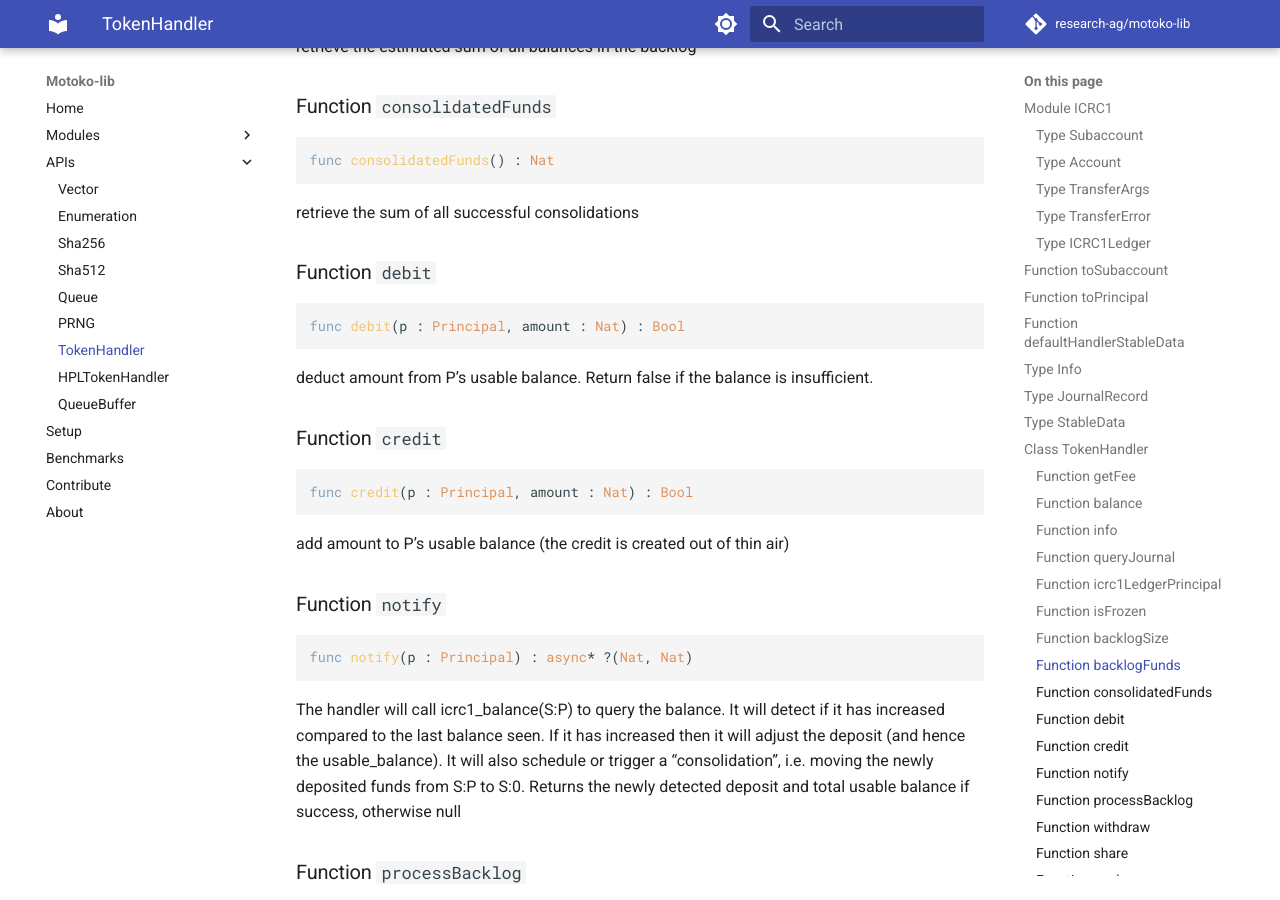
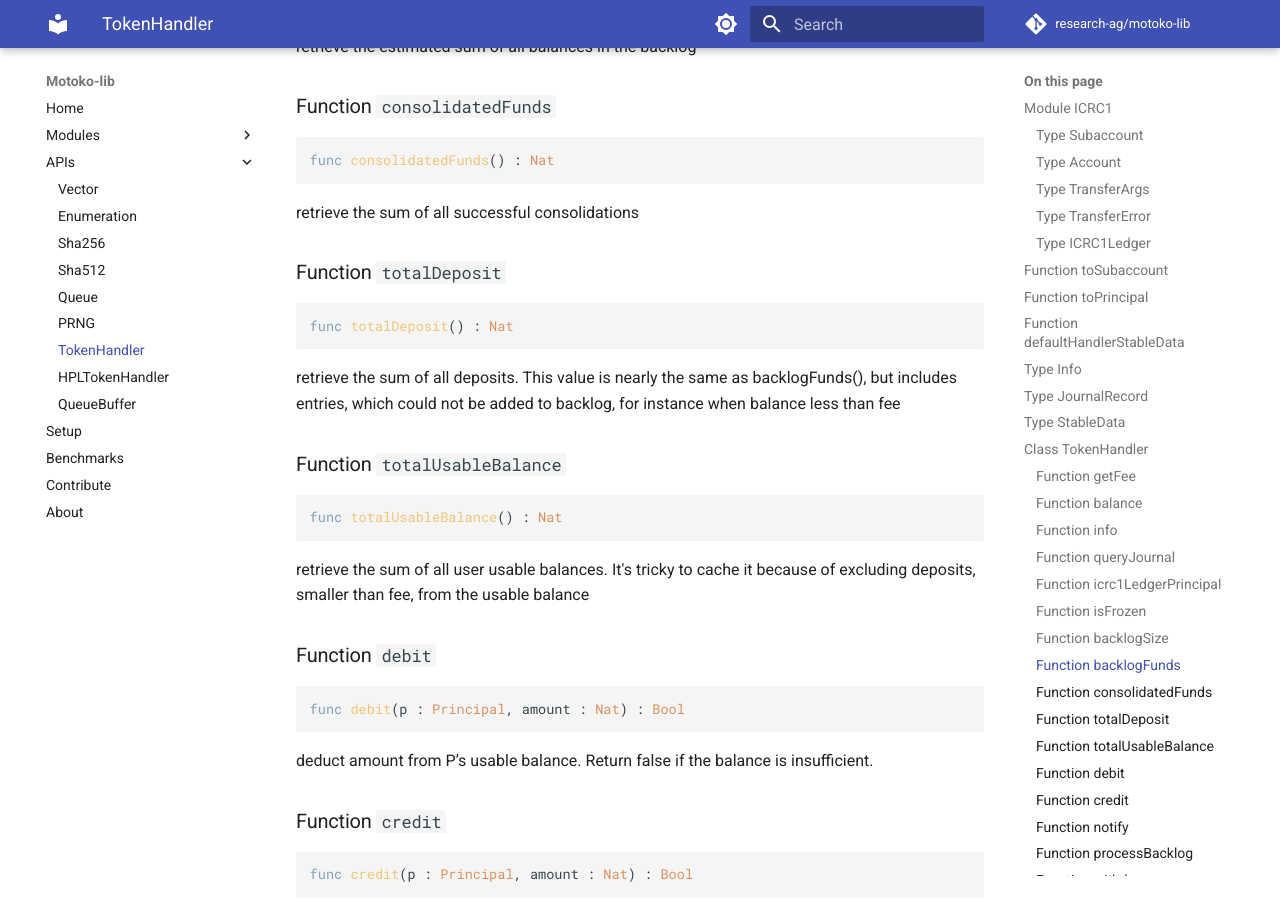
Before and after one commit to research-ag/motoko-lib, an MkDocs documentation site: the page built from docs/modoc/TokenHandler.md, in a window 1280 px wide and 900 px high, scrolled down 3260 px. Built offline with MkDocs 1.6.1 and Material for MkDocs 9.7.7, drawn with Linux system fonts in a browser that asks for light colours; comment, search, counter and statistics services are not loaded.

Commit message:
updated documentation

````diff
--- a/docs/modoc/TokenHandler.md
+++ b/docs/modoc/TokenHandler.md
@@ -75,7 +75,7 @@ type JournalRecord = (Time.Time, Principal, {#newDeposit : Nat; #consolidated :
 
 ## Type `StableData`
 ``` motoko
-type StableData = ([(Principal, Info)], (Nat, [(Principal, Nat)]), Nat, (Nat, Nat), ([var ?JournalRecord], Nat, Nat))
+type StableData = ([(Principal, Info)], (Nat, [(Principal, Nat)]), Nat, Nat, (Nat, Nat), ([var ?JournalRecord], Nat, Nat))
 ```
 
 
@@ -160,6 +160,24 @@ func consolidatedFunds() : Nat
 retrieve the sum of all successful consolidations
 
 
+### Function `totalDeposit`
+``` motoko
+func totalDeposit() : Nat
+```
+
+retrieve the sum of all deposits. This value is nearly the same as backlogFunds(), but includes
+entries, which could not be added to backlog, for instance when balance less than fee
+
+
+### Function `totalUsableBalance`
+``` motoko
+func totalUsableBalance() : Nat
+```
+
+retrieve the sum of all user usable balances. It's tricky to cache it
+because of excluding deposits, smaller than fee, from the usable balance
+
+
 ### Function `debit`
 ``` motoko
 func debit(p : Principal, amount : Nat) : Bool
````
Also changed, not shown: docs/modoc/CircularBuffer.md (+7 -0 lines).
